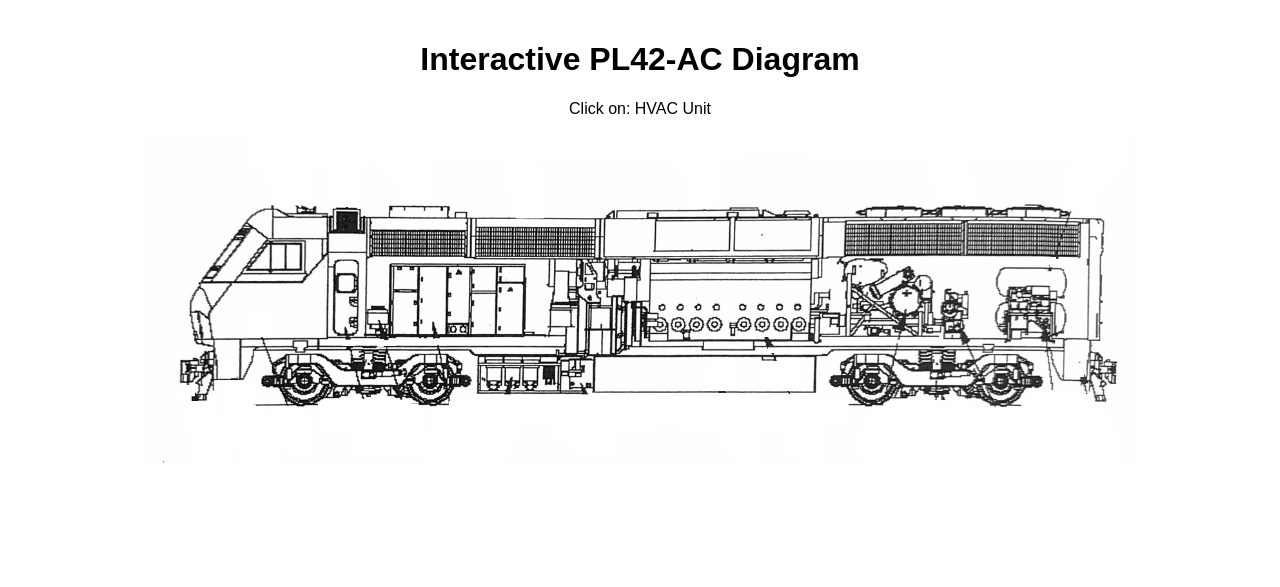
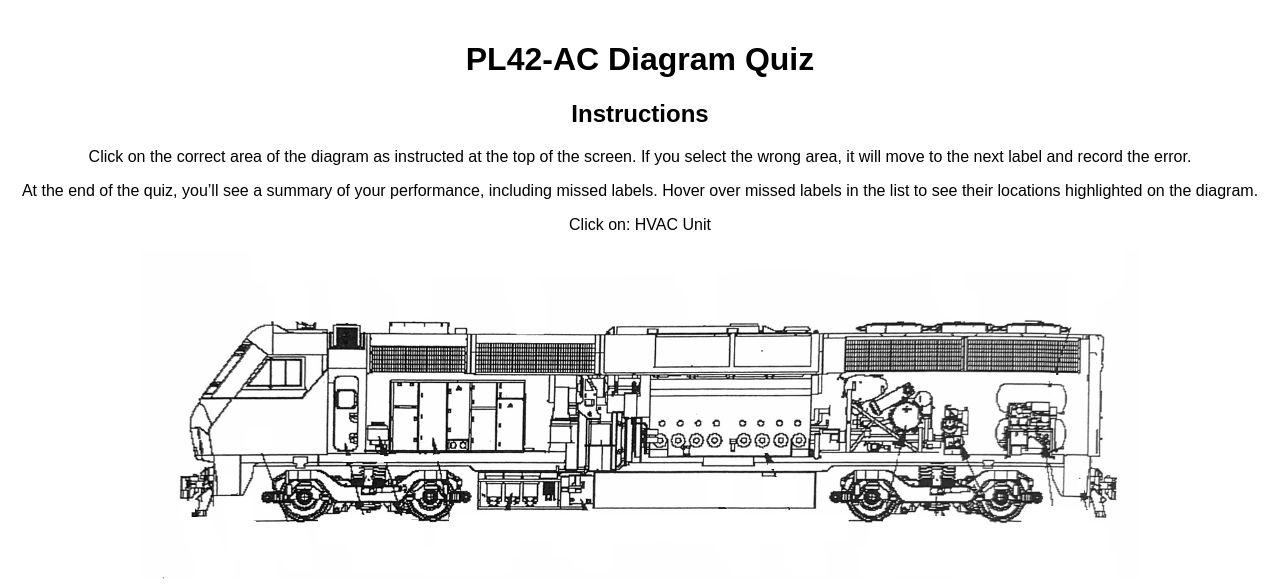
Before and after one commit to pl42ac/pl42, a plain HTML site: page index.html in a window 1280 px wide. Drawn offline with Linux system fonts and the light colour scheme.

Commit message:
Update index.html

```diff
--- a/index.html
+++ b/index.html
@@ -1,19 +1,39 @@
+
 <!DOCTYPE html>
 <html lang="en">
 <head>
     <meta charset="UTF-8">
     <meta name="viewport" content="width=device-width, initial-scale=1.0">
-    <title>Interactive PL42-AC Diagram</title>
-    <link rel="stylesheet" href="styles.css">
+    <title>Interactive Diagram Quiz</title>
+
+    <!-- Cache-Control meta tags to prevent caching -->
+    <meta http-equiv="Cache-Control" content="no-cache, no-store, must-revalidate">
+    <meta http-equiv="Pragma" content="no-cache">
+    <meta http-equiv="Expires" content="0">
+
+    <!-- Link to stylesheet with query string to force reload -->
+    <link rel="stylesheet" href="styles.css?v=1.0.1">
 </head>
 <body>
-    <h1>Interactive PL42-AC Diagram</h1>
-    <p id="question">Click on: Horn</p>
-    <div class="diagram-container" id="diagram-container">
-        <img id="diagram" src="https://pl42ac.github.io/pl42/pl42acweb1.png" alt="Diagram">
-        <!-- Highlights and labels will be added dynamically -->
-    </div>
-    <p id="feedback"></p>
-    <script src="script.js"></script>
+    <header>
+        <h1>PL42-AC Diagram Quiz</h1>
+    </header>
+    <main>
+        <section class="instructions">
+            <h2>Instructions</h2>
+            <p>Click on the correct area of the diagram as instructed at the top of the screen. If you select the wrong area, it will move to the next label and record the error.</p>
+            <p>At the end of the quiz, you’ll see a summary of your performance, including missed labels. Hover over missed labels in the list to see their locations highlighted on the diagram.</p>
+        </section>
+        <section class="quiz">
+            <p id="question" class="question"></p>
+            <div id="diagram-container" class="diagram-container">
+                <img id="diagram" src="https://pl42ac.github.io/pl42/pl42acweb1.png" alt="Diagram">
+            </div>
+            <p id="feedback" class="feedback"></p>
+        </section>
+    </main>
+
+    <!-- Link to script with query string to force reload -->
+    <script src="script.js?v=1.0.1"></script>
 </body>
 </html>
```
